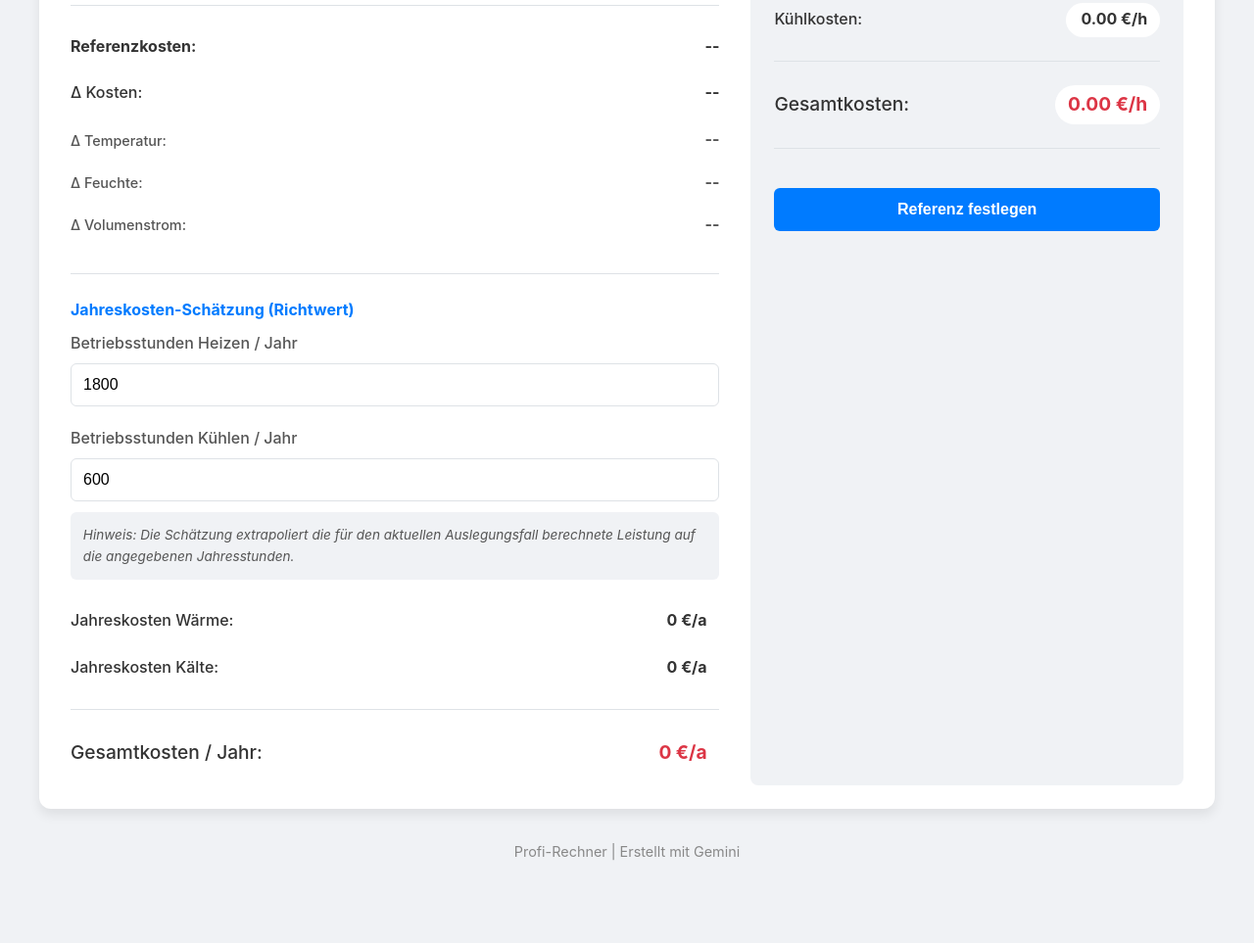
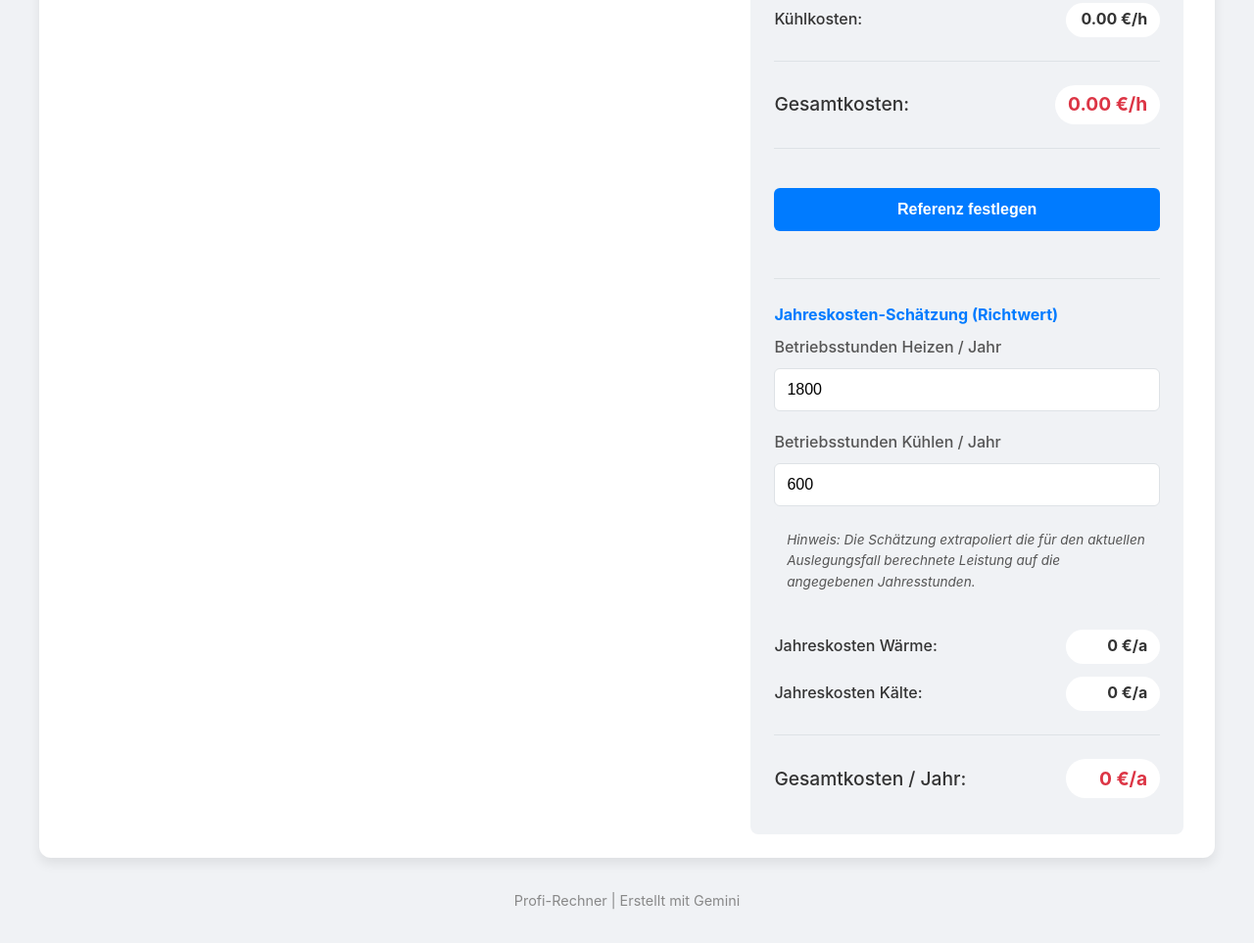
Before and after one commit to Oktaederim/RLTProzess7, a plain HTML site: page index.html in a window 1280 px wide. Shown: the part 2098-3061 px from the top of the page at 98% size. Before the commit the page ends 3017 px from the top, so only its background shows below. Drawn offline with Linux system fonts and the light colour scheme.

Commit message:
Update index.html
Final6

```diff
--- a/index.html
+++ b/index.html
@@ -3,7 +3,7 @@
 <head>
     <meta charset="UTF-8">
     <meta name="viewport" content="width=device-width, initial-scale=1.0">
-    <title>RLT-Anlagen Rechner (TU-Dortmund)</title>
+    <title>RLT-Anlagen Rechner (Profi-Version)</title>
     <link rel="stylesheet" href="style.css">
 </head>
 <body>
@@ -82,7 +82,7 @@
                     </div>
                 </div>
             </div>
-            <hr>
+             <hr>
              <div class="grid-container water-temp-grid">
                  <div class="input-group-inline">
                     <label>Heizwasser T (°C V/R)</label>
@@ -159,24 +159,7 @@
                     <div class="slider-group"><label>Volumenstrom: <span id="volumenstromLabel">5000</span> m³/h</label><input type="range" id="volumenstromSlider" min="2500" max="7500" step="100" value="5000"></div>
                      <div class="slider-group"><label>Zuluft-Temperatur: <span id="tempZuluftLabel">20.0</span> °C</label><input type="range" id="tempZuluftSlider" min="14" max="26" step="0.1" value="20.0"></div>
                      <div class="slider-group" id="rhZuluftSliderGroup"><label>Zuluft-Rel. Feuchte: <span id="rhZuluftLabel">50.0</span> %</label><input type="range" id="rhZuluftSlider" min="30" max="70" step="0.5" value="50.0"></div>
-                    <div id="reference-details"><hr><div class="cost-display change reference"><span class="cost-label">Referenzkosten:</span><span class="cost-value" id="kostenReferenz">--</span></div><div class="cost-display change"><span class="cost-label">Δ Kosten:</span><span class="cost-value" id="kostenAenderung">--</span></div><div class="cost-display change parameter"><span class="cost-label">Δ Temperatur:</span><span class="cost-value" id="tempAenderung">--</span></div><div class="cost-display change parameter"><span class="cost-label">Δ Feuchte:</span><span class="cost-value" id="rhAenderung">--</span></div><div class="cost-display change parameter"><span class="cost-label">Δ Volumenstrom:</span><span class="cost-value" id="volumenAenderung">--</span></div></div>
-                    <hr class="section-divider">
-                    <div id="annual-cost-estimation">
-                        <h4 class="annual-cost-header">Jahreskosten-Schätzung (Richtwert)</h4>
-                        <div class="input-group">
-                            <label for="stundenHeizen">Betriebsstunden Heizen / Jahr</label>
-                            <input type="number" id="stundenHeizen" value="1800" step="10" min="0">
-                        </div>
-                        <div class="input-group">
-                            <label for="stundenKuehlen">Betriebsstunden Kühlen / Jahr</label>
-                            <input type="number" id="stundenKuehlen" value="600" step="10" min="0">
-                        </div>
-                        <p class="info-text">Hinweis: Die Schätzung extrapoliert die für den aktuellen Auslegungsfall berechnete Leistung auf die angegebenen Jahresstunden.</p>
-                        <div class="cost-display"><span class="cost-label">Jahreskosten Wärme:</span><span class="cost-value" id="jahreskostenWaerme">0 €/a</span></div>
-                        <div class="cost-display"><span class="cost-label">Jahreskosten Kälte:</span><span class="cost-value" id="jahreskostenKaelte">0 €/a</span></div>
-                        <hr>
-                        <div class="cost-display total"><span class="cost-label">Gesamtkosten / Jahr:</span><span class="cost-value" id="jahreskostenGesamt">0 €/a</span></div>
-                    </div>
+                    <div id="reference-details" class="invisible"><hr><div class="cost-display change reference"><span class="cost-label">Referenzkosten:</span><span class="cost-value" id="kostenReferenz">--</span></div><div class="cost-display change"><span class="cost-label">Δ Kosten:</span><span class="cost-value" id="kostenAenderung">--</span></div><div class="cost-display change parameter"><span class="cost-label">Δ Temperatur:</span><span class="cost-value" id="tempAenderung">--</span></div><div class="cost-display change parameter"><span class="cost-label">Δ Feuchte:</span><span class="cost-value" id="rhAenderung">--</span></div><div class="cost-display change parameter"><span class="cost-label">Δ Volumenstrom:</span><span class="cost-value" id="volumenAenderung">--</span></div></div>
                 </div>
                 <div class="cost-output-section">
                     <h4>Leistung & Betriebskosten (€/h)</h4>
@@ -189,6 +172,21 @@
                     <div class="cost-display total"><span class="cost-label">Gesamtkosten:</span><span class="cost-value" id="kostenGesamt">0.00 €/h</span></div>
                     <hr>
                     <button id="setReferenceBtn">Referenz festlegen</button>
+                    <hr class="section-divider">
+                    <h4 class="annual-cost-header">Jahreskosten-Schätzung (Richtwert)</h4>
+                    <div class="input-group">
+                        <label for="stundenHeizen">Betriebsstunden Heizen / Jahr</label>
+                        <input type="number" id="stundenHeizen" value="1800" step="10" min="0">
+                    </div>
+                    <div class="input-group">
+                        <label for="stundenKuehlen">Betriebsstunden Kühlen / Jahr</label>
+                        <input type="number" id="stundenKuehlen" value="600" step="10" min="0">
+                    </div>
+                    <p class="info-text">Hinweis: Die Schätzung extrapoliert die für den aktuellen Auslegungsfall berechnete Leistung auf die angegebenen Jahresstunden.</p>
+                    <div class="cost-display"><span class="cost-label">Jahreskosten Wärme:</span><span class="cost-value" id="jahreskostenWaerme">0 €/a</span></div>
+                    <div class="cost-display"><span class="cost-label">Jahreskosten Kälte:</span><span class="cost-value" id="jahreskostenKaelte">0 €/a</span></div>
+                    <hr>
+                    <div class="cost-display total"><span class="cost-label">Gesamtkosten / Jahr:</span><span class="cost-value" id="jahreskostenGesamt">0 €/a</span></div>
                 </div>
             </div>
         </div>
```
